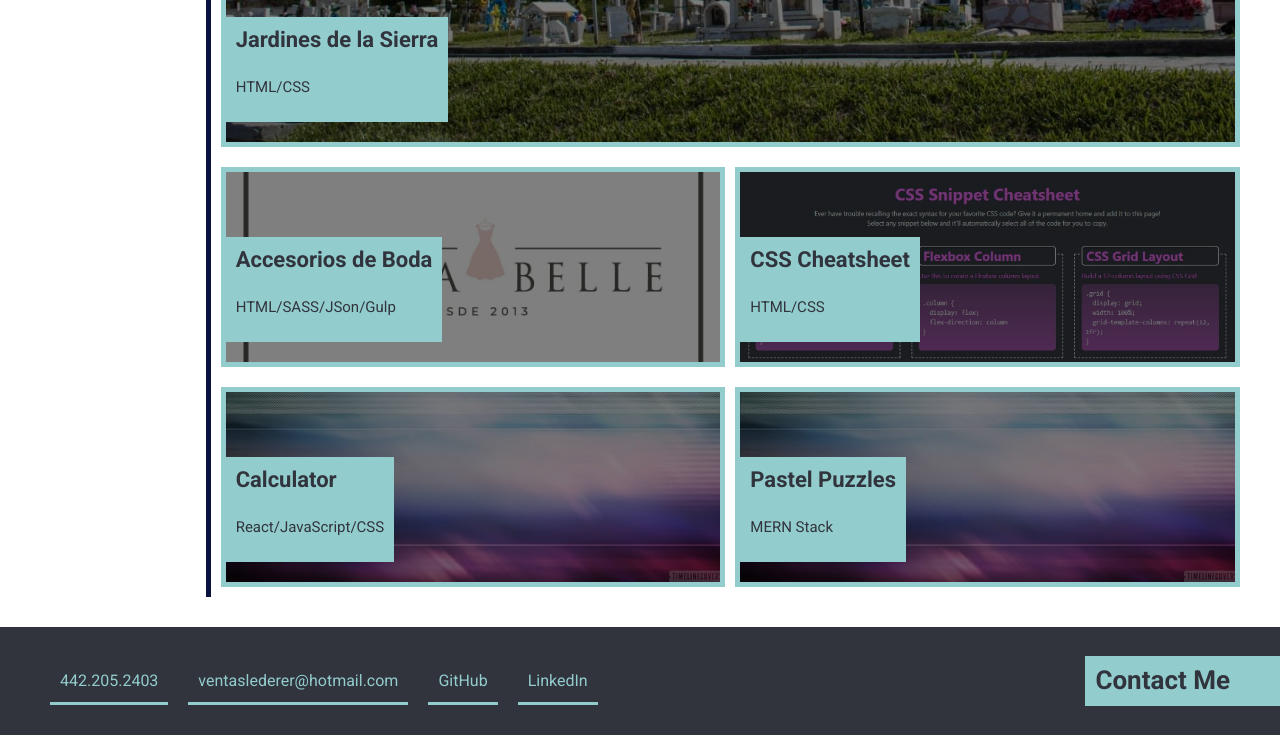
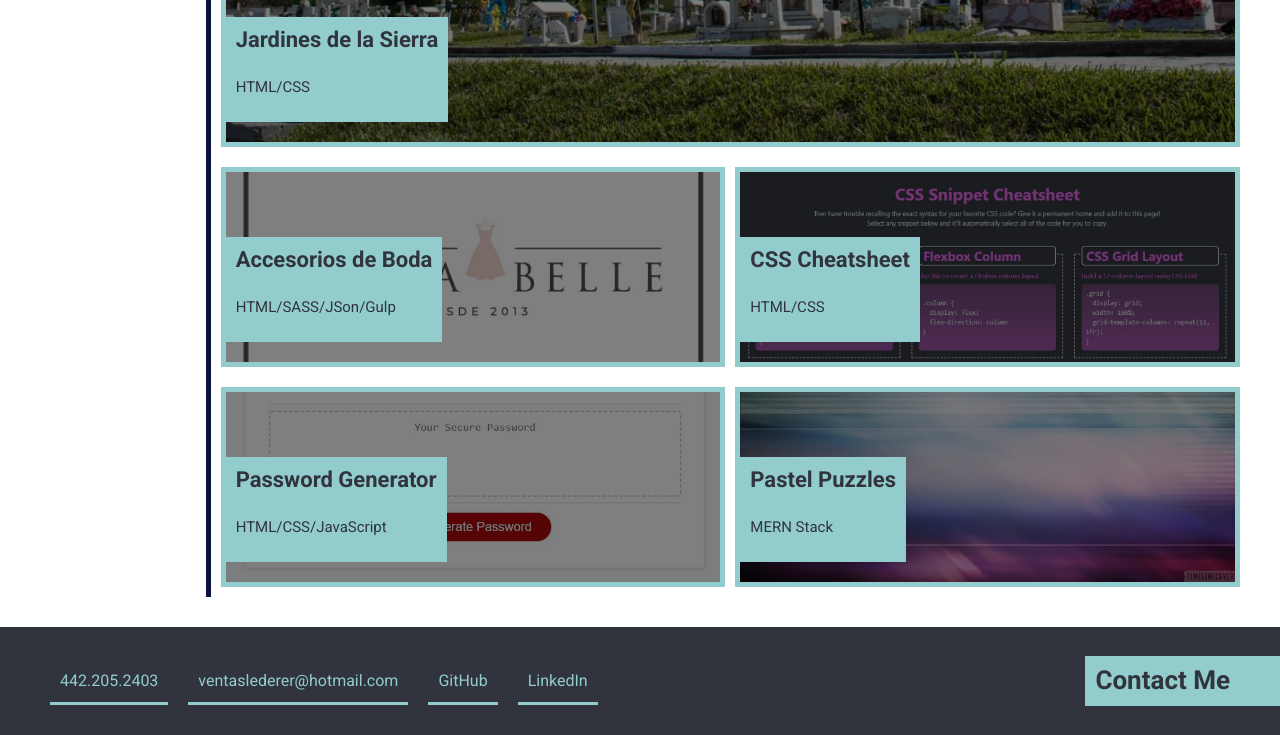
Before and after one commit to AndreV96/Professional_Portfolio, a website: page index.html in a window 1280 px wide. Shown: the part 588-1323 px from the top of the page. Drawn offline with Linux system fonts and the light colour scheme.

Commit message:
added password generator webpage

```diff
--- a/gulpfile.js
+++ b/gulpfile.js
@@ -20,7 +20,7 @@ function imagenes(done) {
     const opciones = {
         optimizationLevel: 3
     }
-    src('src/img/**/*.{png,jpg}')
+    src('src/img/**/*.{png,jpg,JPG}')
         .pipe(cache(imagemin(opciones)))
         .pipe(dest('build/img'))
     done();
@@ -32,7 +32,7 @@ function versionWebp(done) {
         quality: 50
     };
 
-    src('src/img/**/*.{png,jpg}')
+    src('src/img/**/*.{png,jpg,JPG}')
         .pipe(webp(opciones))
         .pipe(dest('build/img'))
     done();
@@ -44,7 +44,7 @@ function versionAvif(done) {
         quality: 50
     };
 
-    src('src/img/**/*.{png,jpg}')
+    src('src/img/**/*.{png,jpg,JPG}')
         .pipe(avif(opciones))
         .pipe(dest('build/img'))
     done();
--- a/index.html
+++ b/index.html
@@ -68,11 +68,11 @@
                         <p>HTML/CSS</p>
                     </div>
                 </div>
-                <div class="work__divs--all-webpages">
-                    <a class="work__a--links-to-webpages"></a>
+                <div class="work__divs--all-webpages work__div--password-generator-bg-img">
+                    <a class="work__a--links-to-webpages" href="https://andrev96.github.io/03_Password_Generator_AVL/"></a>
                     <div class="work__divs--all-webpages-title-cards">
-                        <h3>Calculator</h3>
-                        <p>React/JavaScript/CSS</p>
+                        <h3>Password Generator</h3>
+                        <p>HTML/CSS/JavaScript</p>
                     </div>
                 </div>
                 <div class="work__divs--all-webpages">
--- a/src/scss/layout/_library.scss
+++ b/src/scss/layout/_library.scss
@@ -71,6 +71,10 @@
         background-image: url(../../build/img/cheatsheet.jpg);
         background-position: center;
     }
+    .work__div--password-generator-bg-img {
+        background-image: url(../../build/img/password_generator_ss2.JPG);
+        background-position: bottom;
+    }
     @include tablet {
         .about-me__section, .work__section {
             display: flex;
```
Also changed, not shown: build/css/app.css, build/img/Password_Generator_SS.JPG (added), build/img/Password_Generator_SS.avif (added), build/img/Password_Generator_SS.webp (added), build/img/password_generator_ss2.JPG (added), build/img/password_generator_ss2.avif (added), build/img/password_generator_ss2.webp (added), src/img/Password_Generator_SS.JPG (added), src/img/password_generator_ss2.JPG (added).
